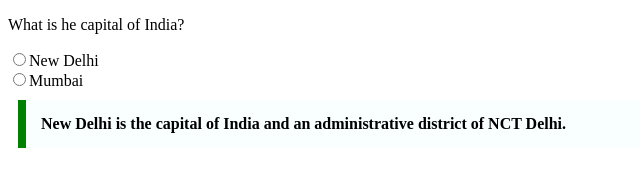
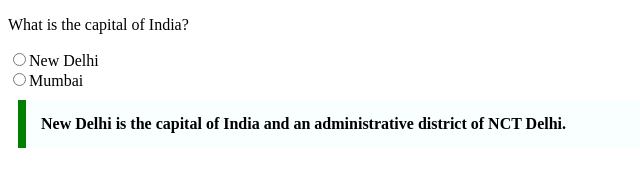
Before and after one commit to acciojob/trivia-painter98, a website: page main.html in a window 1280 px wide. Shown: the full height of the page, 0-640 px from the left. Drawn offline with Linux system fonts and the light colour scheme.

Commit message:
created a submission

```diff
--- a/main.html
+++ b/main.html
@@ -8,7 +8,7 @@
 
 <body>
 	<!-- the entire body must be written by student -->
-	<p>What is he capital of India?</p>
+	<p>What is the capital of India?</p>
 	<div>
 		<label for="options"></label>
 		<input type="radio" name="options">New Delhi
```
